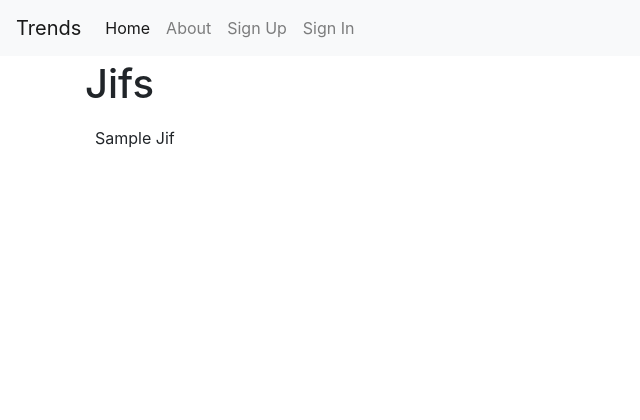
After one commit to DTullis-Discover/TrendsAPI, a Django app: page /jifs/list in a window 1280 px wide. The commit adds this page. Shown: the top 420 px of the page, without its empty margins (0-640 px from the left). Run offline with Django 3.2, Linux system fonts and the light colour scheme; tables that the repository leaves empty hold one stand-in row (values such as "Sample post"); some libraries are stand-ins or nearby versions.

Commit message:
Added gif list capabilities.

```diff
--- a/gifs/jifs/models.py
+++ b/gifs/jifs/models.py
@@ -2,7 +2,9 @@ from django.db import models
 
 # Create your models here.
 class Jif(models.Model):
-    image = models.ImageField(blank=True, default="")
+    title = models.TextField(blank=True, default="")
+    url = models.TextField(blank=True, default="")
+    trending_datetime = models.TextField(blank=True, default="")
 
     def __str__(self):
-        return str(self.image)
+        return str(self.title)
--- /dev/null
+++ b/gifs/static/css/jif.css
@@ -0,0 +1,13 @@
+.jif-container {
+  display: flex;
+  flex-wrap: wrap;
+  justify-content: center;
+  align-items: center;
+}
+
+.jif-item {
+  display: flex;
+  flex: 1 0 auto;
+  flex-direction: column;
+  padding: 10px;
+}
--- a/gifs/templates/base.html
+++ b/gifs/templates/base.html
@@ -14,19 +14,10 @@
     <![endif]-->
 
     <link rel="icon" href="{% static 'images/favicons/favicon.ico' %}">
+    <link href="https://stackpath.bootstrapcdn.com/bootstrap/4.3.1/css/bootstrap.min.css" rel="stylesheet" integrity="sha384-ggOyR0iXCbMQv3Xipma34MD+dH/1fQ784/j6cY/iJTQUOhcWr7x9JvoRxT2MZw1T" crossorigin="anonymous">
+    <link href="{% static 'css/project.css' %}" rel="stylesheet">
 
     {% block css %}
-
-    <!-- Latest compiled and minified Bootstrap CSS -->
-    <link href="https://stackpath.bootstrapcdn.com/bootstrap/4.3.1/css/bootstrap.min.css" rel="stylesheet" integrity="sha384-ggOyR0iXCbMQv3Xipma34MD+dH/1fQ784/j6cY/iJTQUOhcWr7x9JvoRxT2MZw1T" crossorigin="anonymous">
-
-
-    <!-- Your stuff: Third-party CSS libraries go here -->
-
-    <!-- This file stores project-specific CSS -->
-
-    <link href="{% static 'css/project.css' %}" rel="stylesheet">
-
 
     {% endblock %}
 
--- /dev/null
+++ b/gifs/templates/jifs/jif_list.html
@@ -0,0 +1,20 @@
+{% extends "base.html" %}
+{% load static %}
+
+{% block css %}
+	<link href="{% static 'css/jif.css' %}" rel="stylesheet">
+{% endblock css %}
+
+{% block content %}
+	<h1>Jifs</h1>
+	<div class="jif-container">
+	{% for jif in object_list %}
+    <div class="jif-item">
+      <p>{{ jif.title|title }}</p>
+			<div style="width:100%;height:0;padding-bottom:99%;position:relative;">
+				<iframe src="{{ jif.url }}" width="100%" height="100%" style="position:absolute" frameBorder="0" class="giphy-embed" allowFullScreen></iframe>
+			</div>
+    </div>
+	{% endfor %}
+	</div>
+{% endblock content %}
```
Also changed, not shown: gifs/templates/gifs/jif_list.html (deleted, +0 -13 lines), gifs/jifs/migrations/0002_auto_20200416_0912.py (added), gifs/jifs/migrations/0003_auto_20200416_0917.py (added), gifs/templates/jifs/jif_detail.html (renamed from gifs/templates/gifs/jif_detail.html), gifs/templates/jifs/trending.html (added).
